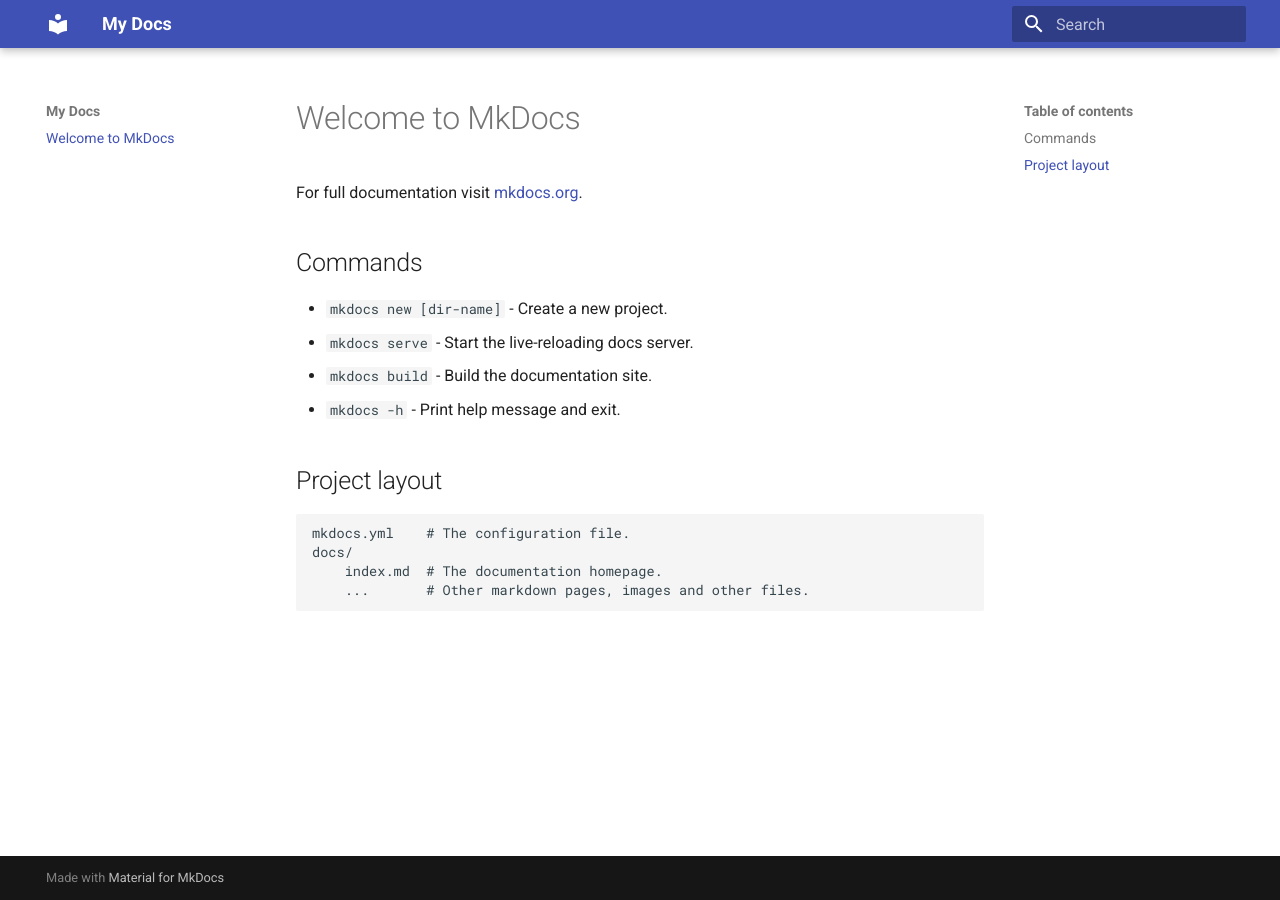
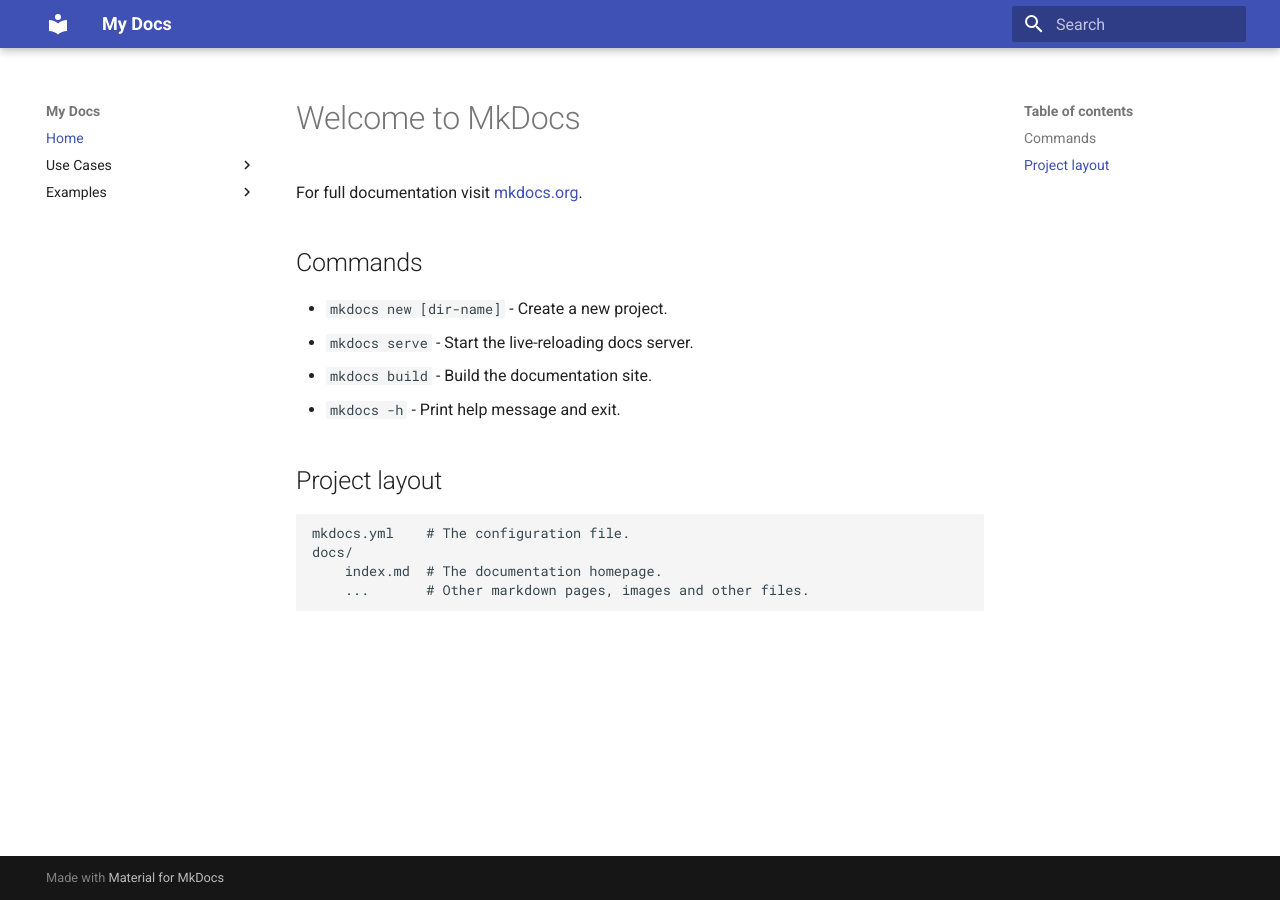
Before and after one commit to papaymaguire/ai-systems-design, an MkDocs documentation site: the page built from docs/docs/index.md, in a window 1280 px wide. Built offline with MkDocs 1.6.1 and Material for MkDocs 9.7.7, drawn with Linux system fonts in a browser that asks for light colours.

Commit message:
added top level headers

```diff
--- a/docs/mkdocs.yml
+++ b/docs/mkdocs.yml
@@ -2,3 +2,10 @@
 site_url: https://papaymaguire.github.io/ai-systems-design
 theme:
   name: material
+
+nav:
+  - Home: index.md
+  - Use Cases:
+    - use-cases/index.md
+  - Examples:
+    - examples/index.md
```
Also changed, not shown: docs/docs/examples/index.md (added), docs/docs/use_cases/index.md (added).
